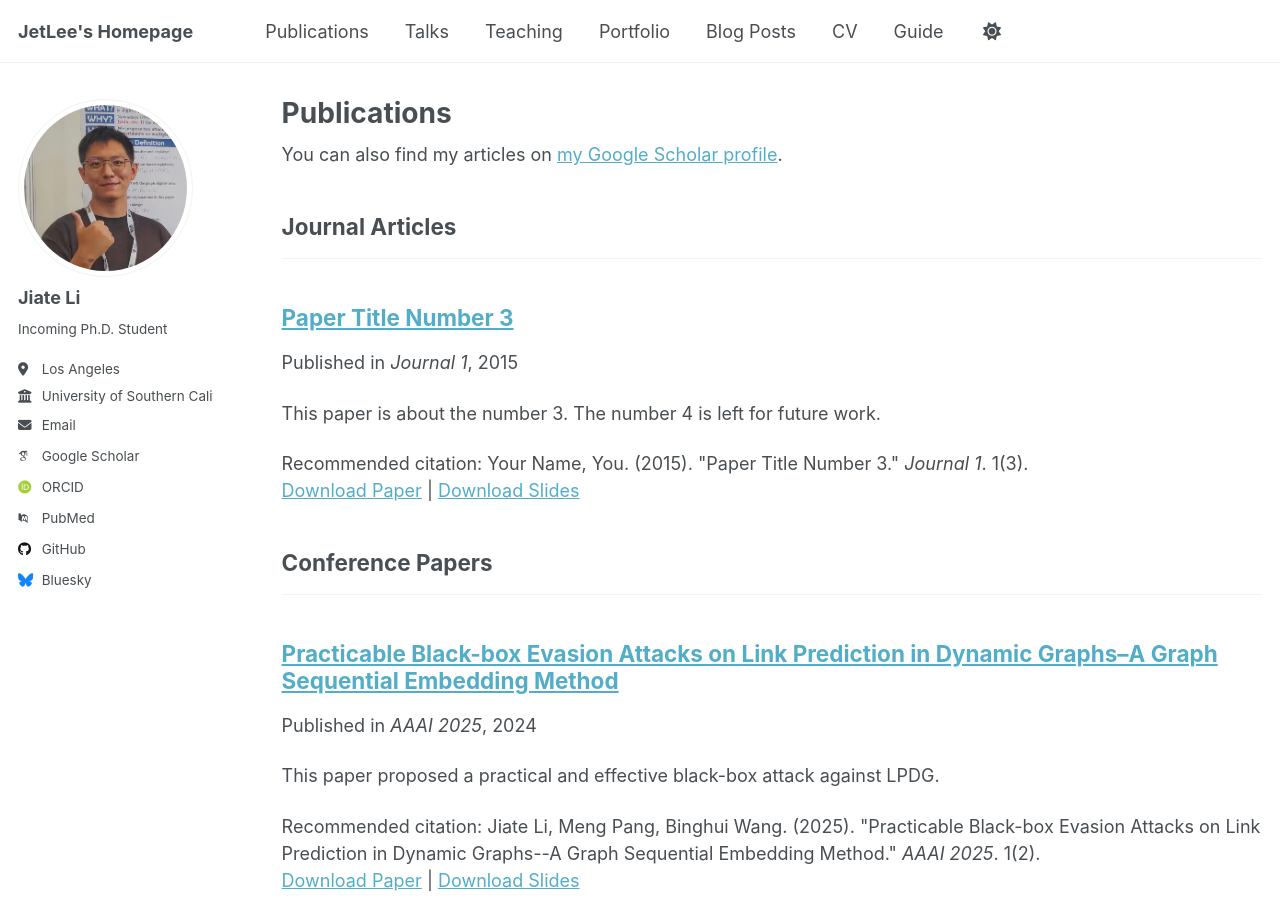
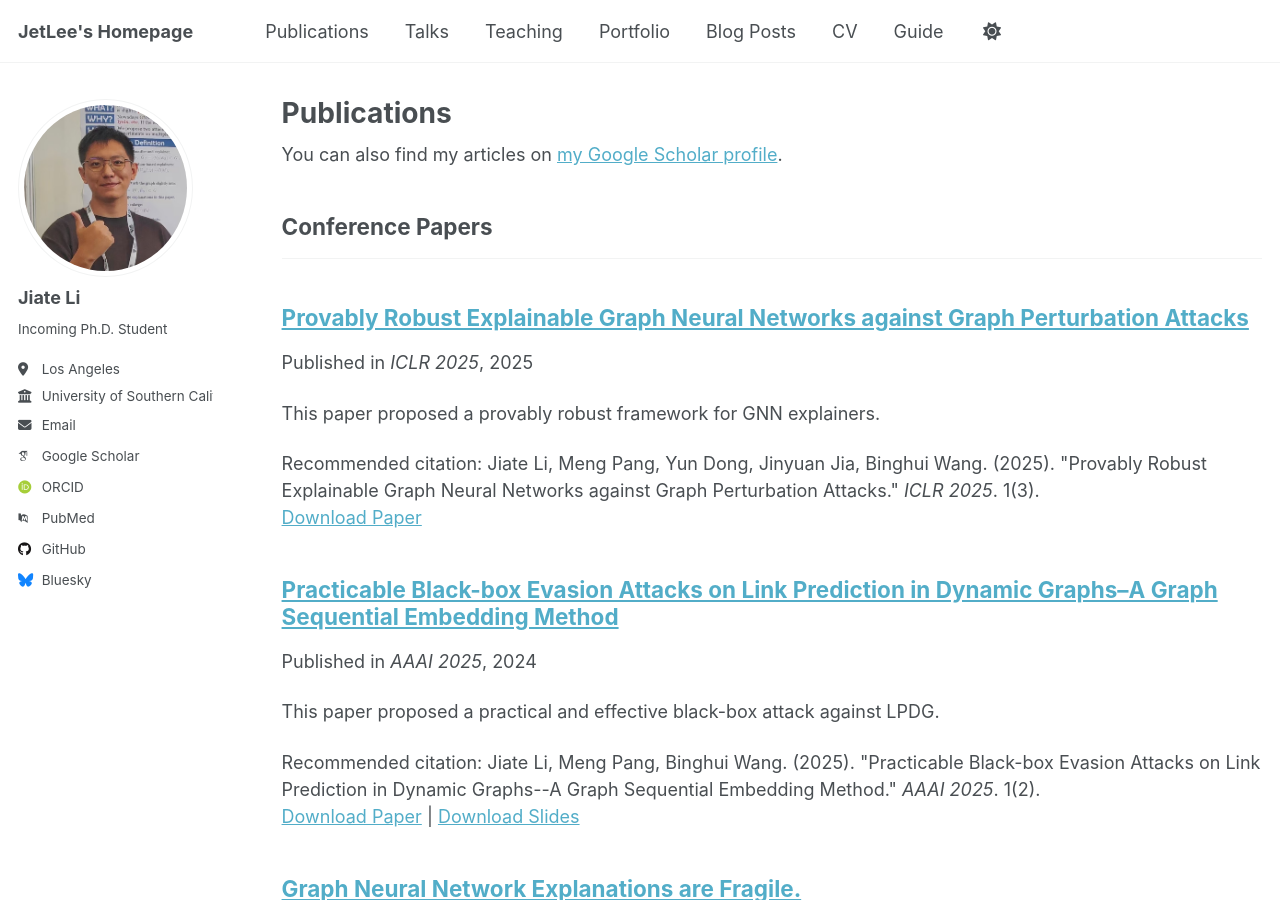
Before and after one commit to JetRichardLee/JetRichardLee.github.io, a Jekyll site: the page built from _pages/publications.html, in a window 1280 px wide and 900 px high. Built offline with Jekyll 4.4.1, drawn with Linux system fonts in a browser that asks for light colours; some web fonts are replaced; a script that is not in the unit is left out.

Commit message:
Update 2015-10-01-paper-title-number-3.md

```diff
--- a/_publications/2015-10-01-paper-title-number-3.md
+++ b/_publications/2015-10-01-paper-title-number-3.md
@@ -1,14 +1,13 @@
 ---
-title: "Paper Title Number 3"
+title: "Provably Robust Explainable Graph Neural Networks against Graph Perturbation Attacks"
 collection: publications
-category: manuscripts
-permalink: /publication/2015-10-01-paper-title-number-3
-excerpt: 'This paper is about the number 3. The number 4 is left for future work.'
-date: 2015-10-01
-venue: 'Journal 1'
-slidesurl: 'http://academicpages.github.io/files/slides3.pdf'
-paperurl: 'http://academicpages.github.io/files/paper3.pdf'
-citation: 'Your Name, You. (2015). &quot;Paper Title Number 3.&quot; <i>Journal 1</i>. 1(3).'
+category: conferences
+permalink: http://arxiv.org/abs/2502.04224
+excerpt: 'This paper proposed a provably robust framework for GNN explainers.'
+date: 2025-02-06
+venue: 'ICLR 2025'
+paperurl: 'http://arxiv.org/pdf/2502.04224'
+citation: 'Jiate Li, Meng Pang, Yun Dong, Jinyuan Jia, Binghui Wang. (2025). &quot;Provably Robust Explainable Graph Neural Networks against Graph Perturbation Attacks.&quot; <i>ICLR 2025</i>. 1(3).'
 ---
 
 The contents above will be part of a list of publications, if the user clicks the link for the publication than the contents of section will be rendered as a full page, allowing you to provide more information about the paper for the reader. When publications are displayed as a single page, the contents of the above "citation" field will automatically be included below this section in a smaller font.
```
